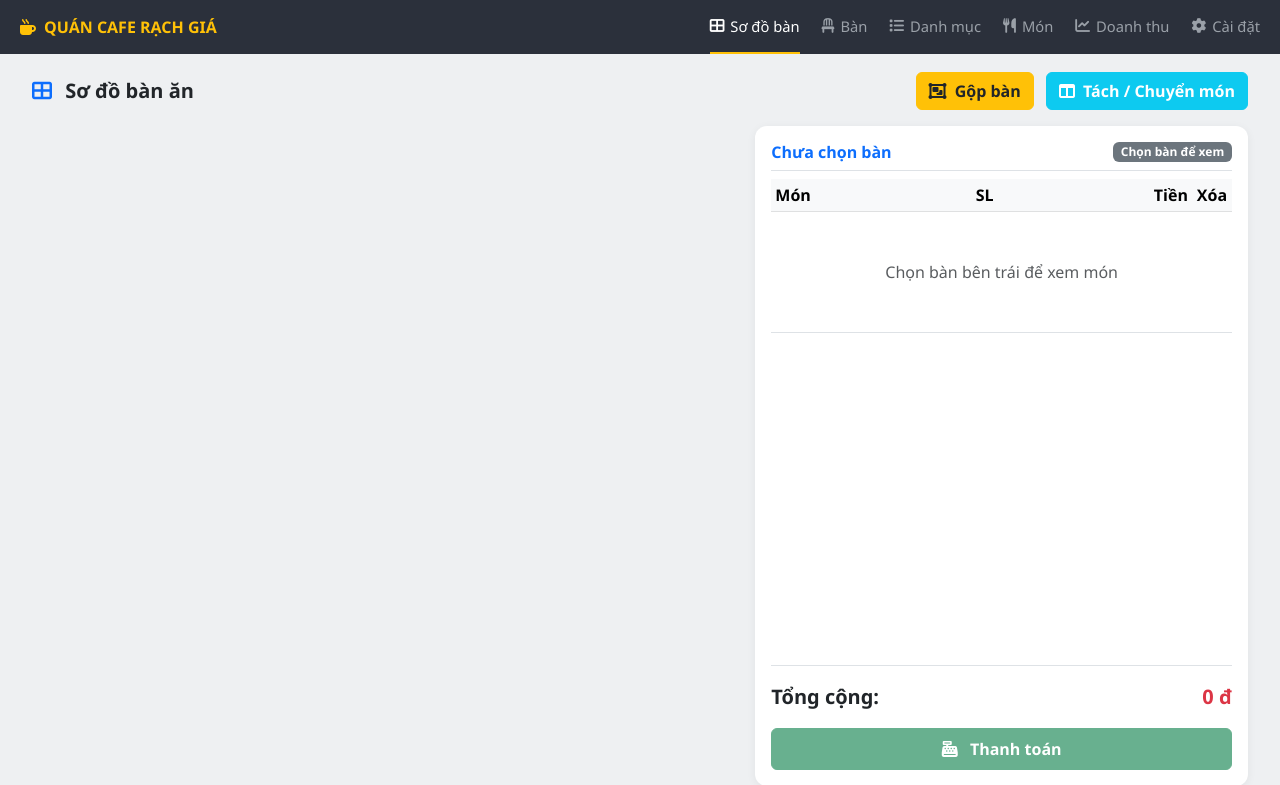
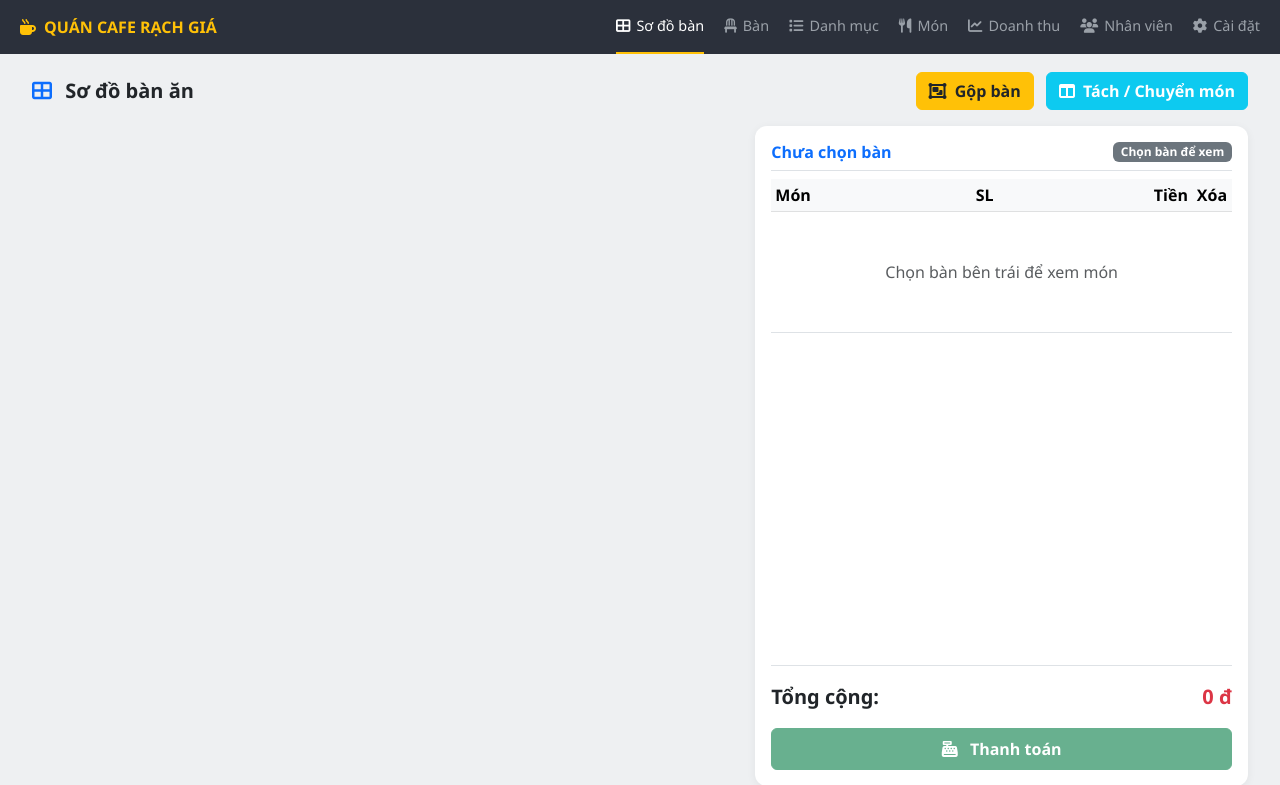
Before and after one commit to dangvanbinhdang-oss/quan-cafe-rach-gia, a Flask app: page / in a window 1280 px wide. Shown: the top 785 px of the page. Run offline with Flask 3, Linux system fonts and the light colour scheme; data that the repository does not hold is empty.

Commit message:
index.html

```diff
--- a/templates/index.html
+++ b/templates/index.html
@@ -10,8 +10,8 @@
 body{background:#eef0f2; display:flex; flex-direction:column; min-height:100vh; font-family:'Segoe UI',sans-serif}
 .top-header{background:#2b303b; padding:0 20px; height:54px; display:flex; align-items:center; justify-content:space-between; position:sticky; top:0; z-index:1000}
 .top-header .brand{color:#ffc107; font-weight:800; text-transform:uppercase; display:flex; gap:8px; align-items:center}
-.top-header .nav-menu{display:flex; gap:22px; height:100%; align-items:center}
-.top-header .nav-menu a{color:#9aa0a8; text-decoration:none; font-size:.92rem; display:flex; gap:6px; align-items:center; height:100%; border-bottom:2px solid transparent}
+.top-header .nav-menu{display:flex; gap:20px; height:100%; align-items:center; overflow-x:auto}
+.top-header .nav-menu a{color:#9aa0a8; text-decoration:none; font-size:.9rem; display:flex; gap:6px; align-items:center; height:100%; border-bottom:2px solid transparent; white-space:nowrap}
 .top-header .nav-menu a:hover{color:#fff}
 .top-header .nav-menu a.active{color:#fff; border-bottom-color:#ffc107}
 .main-wrapper{flex:1; padding:18px 20px}
@@ -44,6 +44,7 @@ body{background:#eef0f2; display:flex; flex-direction:column; min-height:100vh;
 <a href="/admin/danh-muc"><i class="fas fa-list"></i> Danh mục</a>
 <a href="/admin/mon"><i class="fas fa-utensils"></i> Món</a>
 <a href="/doanh-thu"><i class="fas fa-chart-line"></i> Doanh thu</a>
+<a href="/admin/nhan-vien"><i class="fas fa-users"></i> Nhân viên</a>
 <a href="/cai-dat"><i class="fas fa-cog"></i> Cài đặt</a>
 </nav>
 </header>
@@ -109,18 +110,16 @@ body{background:#eef0f2; display:flex; flex-direction:column; min-height:100vh;
 <div class="d-flex align-items-center gap-2"><span class="small fw-bold">Hotline hỗ trợ:</span><span class="support-badge"><i class="fas fa-cloud"></i> Atlas - Đồng bộ nhiều máy</span></div>
 </footer>
 
-<!-- MODAL GỘP BÀN -->
 <div class="modal fade" id="modalGopBan" tabindex="-1"><div class="modal-dialog"><div class="modal-content">
 <div class="modal-header"><h6 class="modal-title fw-bold">Gộp bàn</h6><button class="btn-close" data-bs-dismiss="modal"></button></div>
 <div class="modal-body">
 <div class="mb-3"><label class="small fw-bold">Từ bàn (chuyển đi):</label><select id="gop-ban-nguon" class="form-select"></select></div>
 <div class="mb-3"><label class="small fw-bold">Đến bàn (gộp vào):</label><select id="gop-ban-dich" class="form-select"></select></div>
-<div class="alert alert-warning small py-2 mb-0">Bàn 01 và Bàn 02 đều có khách vẫn gộp được. Đã lọc không cho chọn trùng Bàn 03 gộp Bàn 03.</div>
+<div class="alert alert-warning small py-2 mb-0">Đã lọc không cho chọn trùng Bàn 03 gộp Bàn 03.</div>
 </div>
 <div class="modal-footer"><button class="btn btn-secondary btn-sm" data-bs-dismiss="modal">Đóng</button><button class="btn btn-primary btn-sm" onclick="thucHienGopBan()">Xác nhận gộp</button></div>
 </div></div></div>
 
-<!-- MODAL TÁCH BÀN -->
 <div class="modal fade" id="modalTachBan" tabindex="-1"><div class="modal-dialog modal-lg"><div class="modal-content">
 <div class="modal-header"><h6 class="modal-title fw-bold">Tách / Chuyển món</h6><button class="btn-close" data-bs-dismiss="modal"></button></div>
 <div class="modal-body">
@@ -131,7 +130,6 @@ body{background:#eef0f2; display:flex; flex-direction:column; min-height:100vh;
 <div class="modal-footer"><button class="btn btn-secondary btn-sm" data-bs-dismiss="modal">Đóng</button><button class="btn btn-info btn-sm text-white fw-bold" onclick="thucHienTachBan()">Xác nhận chuyển</button></div>
 </div></div></div>
 
-<!-- MODAL THANH TOÁN MỚI - TÙY CHỌN IN -->
 <div class="modal fade" id="modalThanhToan" tabindex="-1"><div class="modal-dialog modal-dialog-centered"><div class="modal-content" style="border-radius:16px">
 <div class="modal-header border-0">
 <h5 class="modal-title fw-bold"><i class="fas fa-receipt me-2 text-success"></i> Thanh toán - <span id="ttTenBan"></span></h5>
@@ -154,7 +152,6 @@ body{background:#eef0f2; display:flex; flex-direction:column; min-height:100vh;
 </div>
 </div></div></div>
 
-<!-- KHU VỰC IN ẨN -->
 <div id="printArea" style="display:none">
 <div class="p-4 bill-card">
 <div class="text-center mb-3">
@@ -176,13 +173,11 @@ body{background:#eef0f2; display:flex; flex-direction:column; min-height:100vh;
 <script>
 let currentBanId="", currentBanName="", currentOrderData=[], danhSachBanCoKhach=[];
 let modalThanhToan=null;
-
 document.addEventListener("DOMContentLoaded", ()=>{
   loadDanhSachBanSelect();
   document.getElementById('gop-ban-nguon')?.addEventListener('change', capNhatBanDich);
   modalThanhToan = new bootstrap.Modal(document.getElementById('modalThanhToan'));
 });
-
 function chonBan(id,name){
   currentBanId=id; currentBanName=name;
   document.querySelectorAll('.ban-card').forEach(el=>el.classList.remove('border-primary','shadow'));
```
